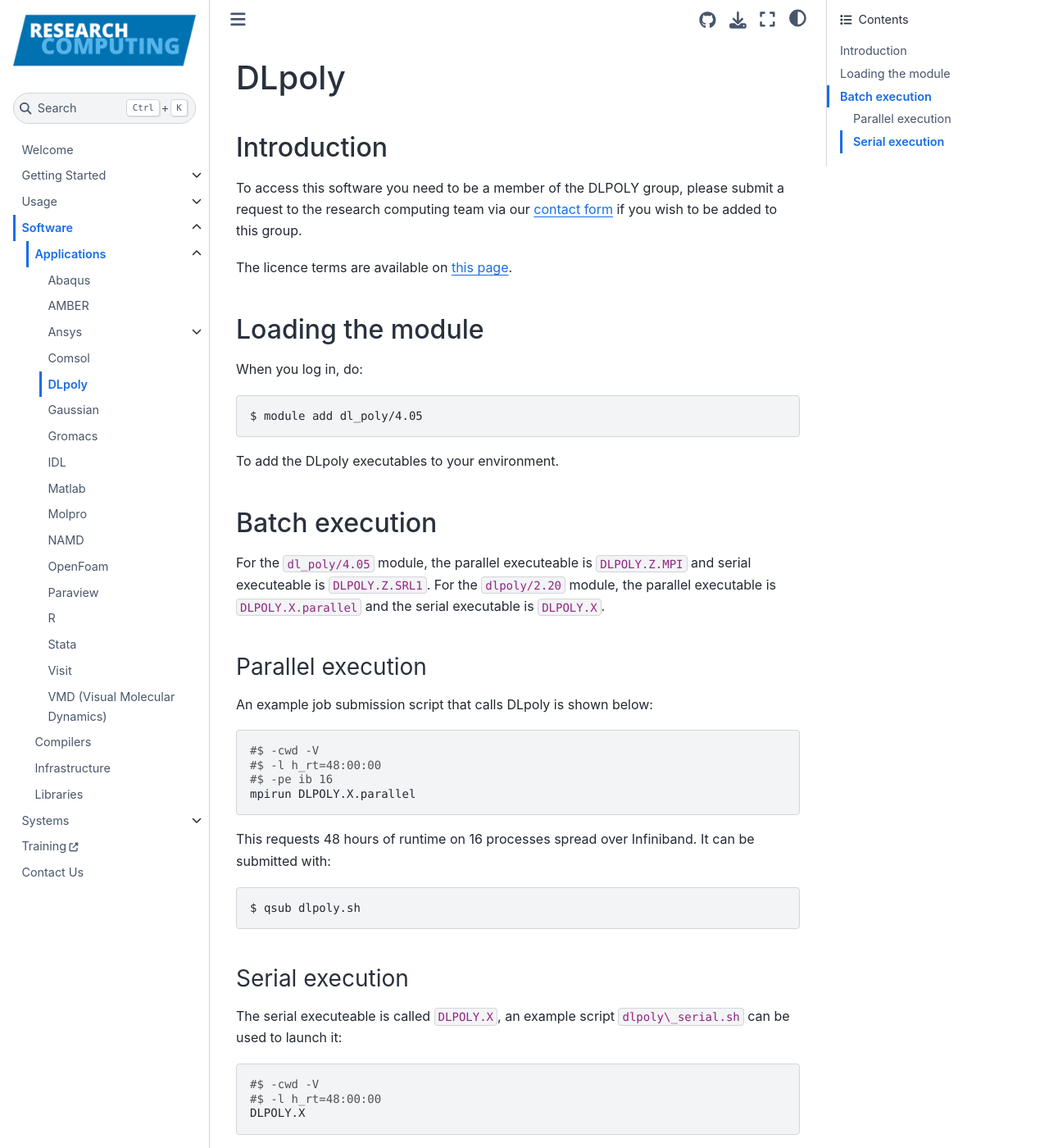
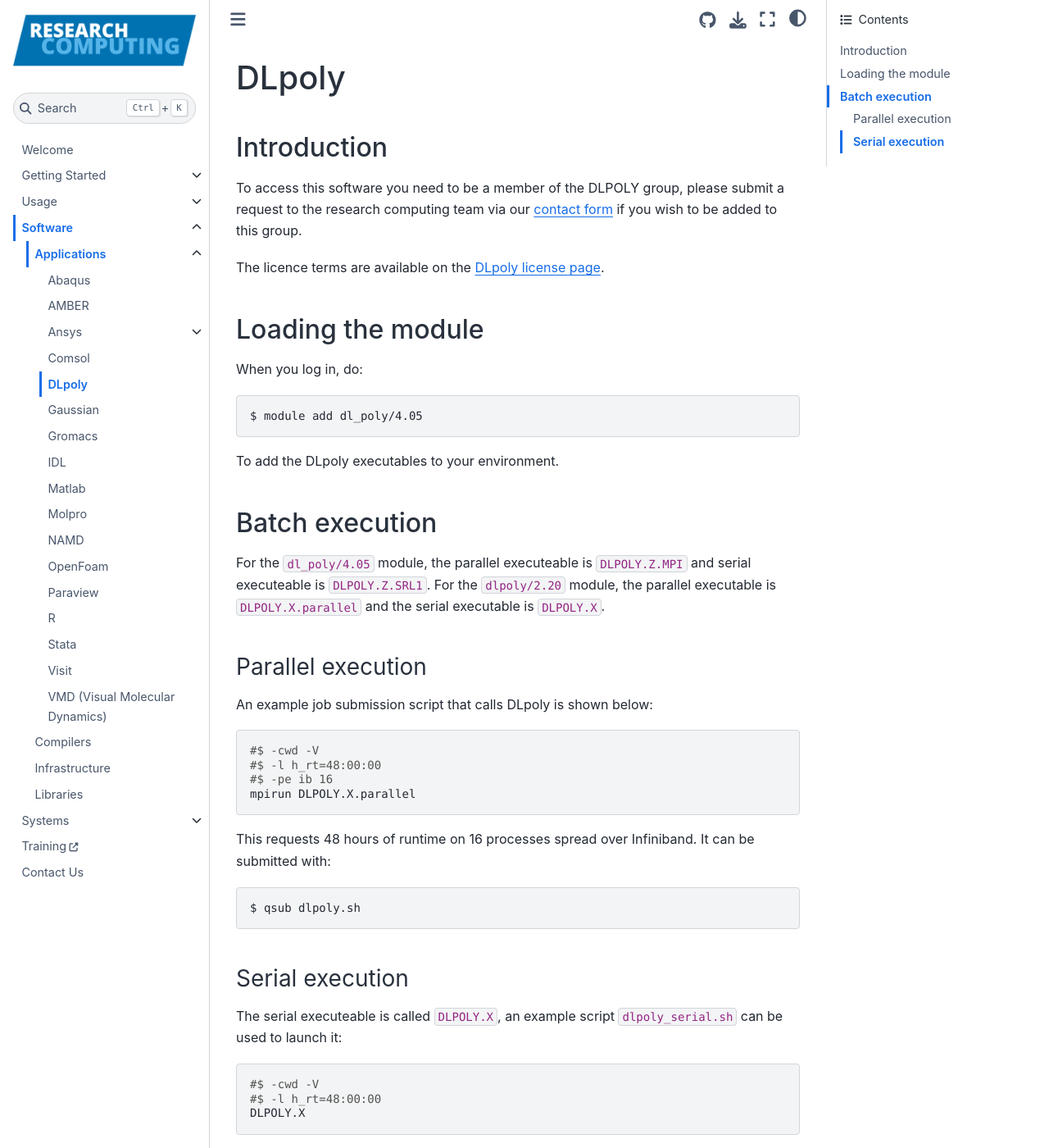
Before and after one commit to foqueiroz/arcdocs.github.io, a Jupyter Book: the page built from book/software/applications/dl_poly.md, in a window 1280 px wide and 1400 px high. Shown: the whole window at 82% size. Built offline with Jupyter Book 1.0.4 settings and Sphinx 7.4.7 and the Sphinx Book theme 1.1.4, drawn with Linux system fonts in a browser that asks for light colours.

Commit message:
removed backslash and changed license page link name

````diff
--- a/book/software/applications/dl_poly.md
+++ b/book/software/applications/dl_poly.md
@@ -4,7 +4,7 @@
 
 To access this software you need to be a member of the DLPOLY group, please submit a request to the research computing team via our [contact form](https://leeds.service-now.com/it?id=sc_cat_item&sys_id=7587b2530f675f00a82247ece1050eda) if you wish to be added to this group.
 
-The licence terms are available on [this page](./dlpoly/license).
+The licence terms are available on the [DLpoly license page](./dlpoly/license).
 
 ## Loading the module
 
@@ -40,7 +40,7 @@ $ qsub dlpoly.sh
 
 ### Serial execution
 
-The serial executeable is called `DLPOLY.X`, an example script `dlpoly\_serial.sh` can be used to launch it:
+The serial executeable is called `DLPOLY.X`, an example script `dlpoly_serial.sh` can be used to launch it:
 
 ```bash
 #$ -cwd -V
````
